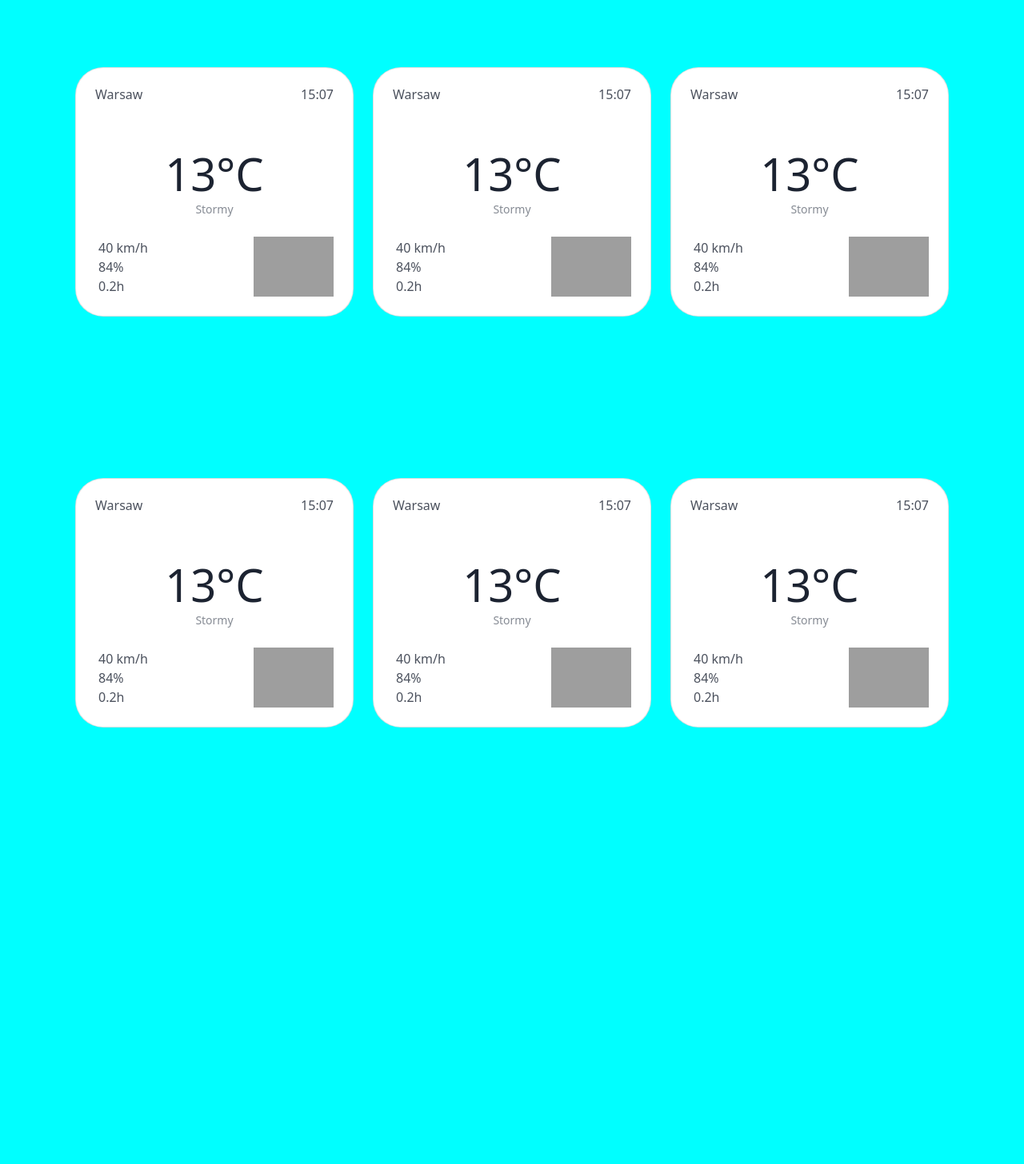
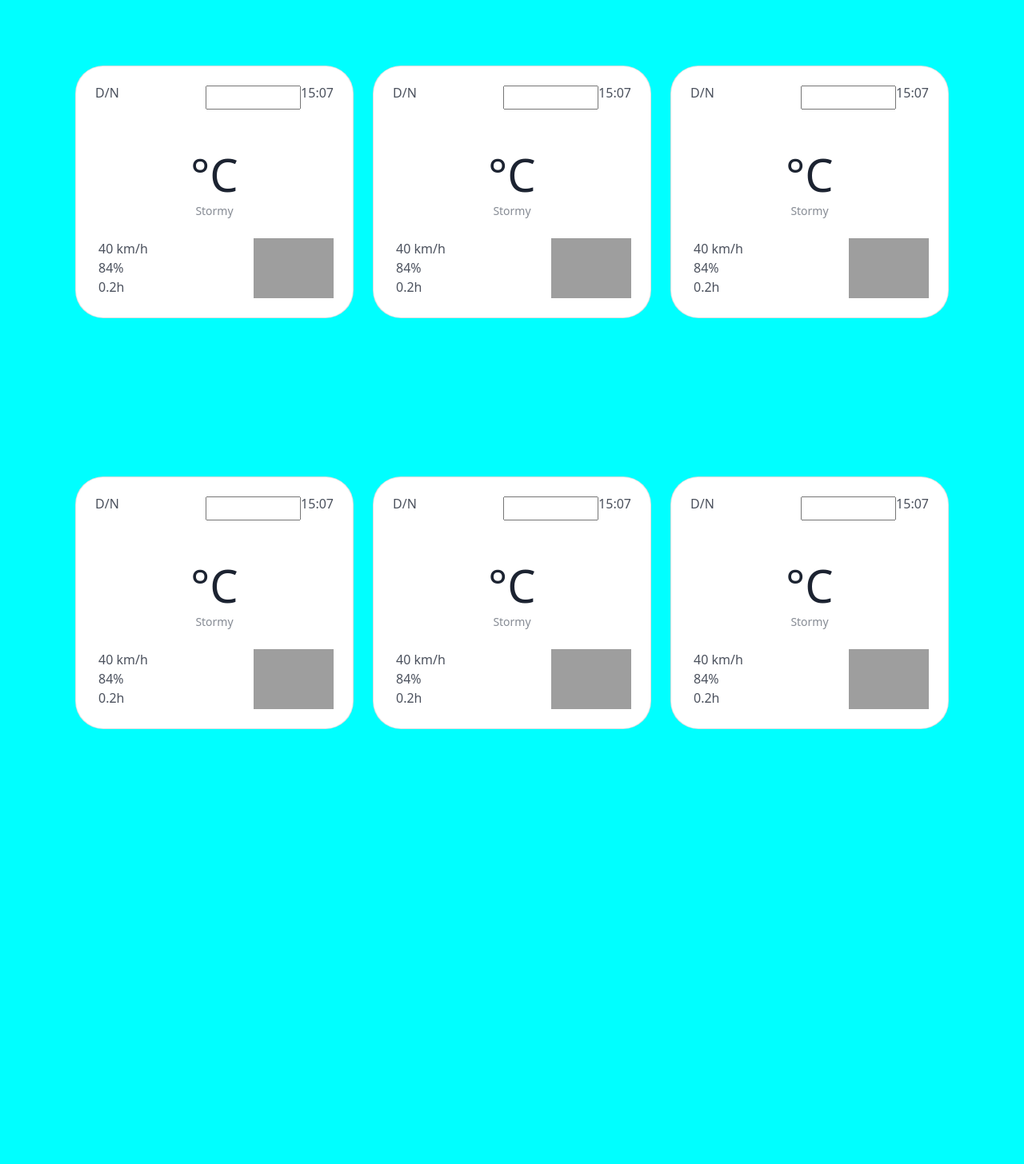
Before and after one commit to avajay201/Todays-Wheather, a Django app: page / in a window 1280 px wide. Shown: the whole page at 80% size. Run offline with Django 4.2, Linux system fonts and the light colour scheme; grey boxes are pictures that could not be loaded.

Commit message:
Layout Changing...

```diff
--- a/templates/index.html
+++ b/templates/index.html
@@ -62,12 +62,13 @@
               <div class="card-body p-4">
 
                 <div class="d-flex">
-                  <h6 class="flex-grow-1">Warsaw</h6>
+                  <h6 class="flex-grow-1">D/N</h6>
+                  <input id="in_city_1" size="7" class="wheather-box"/>
                   <h6>15:07</h6>
                 </div>
 
                 <div class="d-flex flex-column text-center mt-5 mb-4">
-                  <h6 class="display-4 mb-0 font-weight-bold" style="color: #1C2331;"> 13°C </h6>
+                  <h6 class="display-4 mb-0 font-weight-bold" style="color: #1C2331;"> <span class="temp"></span>°C </h6>
                   <span class="small" style="color: #868B94">Stormy</span>
                 </div>
 
@@ -96,12 +97,13 @@
               <div class="card-body p-4">
 
                 <div class="d-flex">
-                  <h6 class="flex-grow-1">Warsaw</h6>
+                  <h6 class="flex-grow-1">D/N</h6>
+                  <input id="in_city_2" size="7" class="wheather-box"/>
                   <h6>15:07</h6>
                 </div>
 
                 <div class="d-flex flex-column text-center mt-5 mb-4">
-                  <h6 class="display-4 mb-0 font-weight-bold" style="color: #1C2331;"> 13°C </h6>
+                  <h6 class="display-4 mb-0 font-weight-bold" style="color: #1C2331;"> <span class="temp"></span>°C </h6>
                   <span class="small" style="color: #868B94">Stormy</span>
                 </div>
 
@@ -130,12 +132,13 @@
               <div class="card-body p-4">
 
                 <div class="d-flex">
-                  <h6 class="flex-grow-1">Warsaw</h6>
+                  <h6 class="flex-grow-1">D/N</h6>
+                  <input id="in_city_3" size="7" class="wheather-box"/>
                   <h6>15:07</h6>
                 </div>
 
                 <div class="d-flex flex-column text-center mt-5 mb-4">
-                  <h6 class="display-4 mb-0 font-weight-bold" style="color: #1C2331;"> 13°C </h6>
+                  <h6 class="display-4 mb-0 font-weight-bold" style="color: #1C2331;"> <span class="temp"></span>°C </h6>
                   <span class="small" style="color: #868B94">Stormy</span>
                 </div>
 
@@ -166,12 +169,13 @@
               <div class="card-body p-4">
 
                 <div class="d-flex">
-                  <h6 class="flex-grow-1">Warsaw</h6>
+                  <h6 class="flex-grow-1">D/N</h6>
+                  <input id="in_city_4" size="7" class="wheather-box"/>
                   <h6>15:07</h6>
                 </div>
 
                 <div class="d-flex flex-column text-center mt-5 mb-4">
-                  <h6 class="display-4 mb-0 font-weight-bold" style="color: #1C2331;"> 13°C </h6>
+                  <h6 class="display-4 mb-0 font-weight-bold" style="color: #1C2331;"> <span class="temp"></span>°C </h6>
                   <span class="small" style="color: #868B94">Stormy</span>
                 </div>
 
@@ -200,12 +204,13 @@
               <div class="card-body p-4">
 
                 <div class="d-flex">
-                  <h6 class="flex-grow-1">Warsaw</h6>
+                  <h6 class="flex-grow-1">D/N</h6>
+                  <input id="in_city_5" size="7" class="wheather-box"/>
                   <h6>15:07</h6>
                 </div>
 
                 <div class="d-flex flex-column text-center mt-5 mb-4">
-                  <h6 class="display-4 mb-0 font-weight-bold" style="color: #1C2331;"> 13°C </h6>
+                  <h6 class="display-4 mb-0 font-weight-bold" style="color: #1C2331;"> <span class="temp"></span>°C </h6>
                   <span class="small" style="color: #868B94">Stormy</span>
                 </div>
 
@@ -234,12 +239,13 @@
               <div class="card-body p-4">
 
                 <div class="d-flex">
-                  <h6 class="flex-grow-1">Warsaw</h6>
+                  <h6 class="flex-grow-1">D/N</h6>
+                  <input id="in_city_6" class="wheather-box" size="7"/>
                   <h6>15:07</h6>
                 </div>
 
                 <div class="d-flex flex-column text-center mt-5 mb-4">
-                  <h6 class="display-4 mb-0 font-weight-bold" style="color: #1C2331;"> 13°C </h6>
+                  <h6 class="display-4 mb-0 font-weight-bold" style="color: #1C2331;"> <span class="temp"></span>°C </h6>
                   <span class="small" style="color: #868B94">Stormy</span>
                 </div>
 
```
